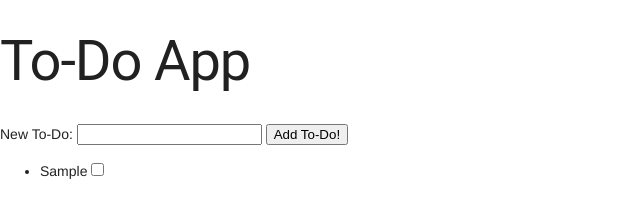
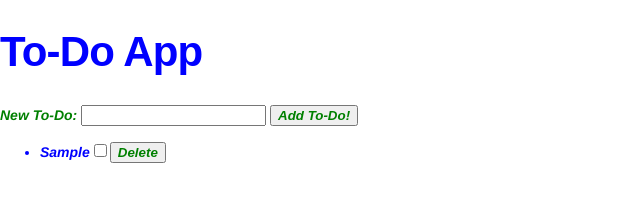
Before and after one commit to gaukale/to-do-app, a plain HTML site: page index.html in a window 1280 px wide. Both pictures are taken after typing "Sample" into the empty fields and a click on the button "Add To-Do!". Shown: the whole page, without its empty margins (0-640 px from the left). Drawn offline with nearby package versions, Linux system fonts and the light colour scheme.

Commit message:
Dom-scripting-part1 assignment

```diff
--- a/app.js
+++ b/app.js
@@ -13,20 +13,28 @@ function onReady() {
    // create a new input
    let checkbox = document.createElement('input');
 
+   let removeLi = document.createElement("Button");
+
    // set the input's type to checkbox
    checkbox.type = "checkbox";
+
+   // set the inputs type to button//
+   removeLi.type = "button";
+
    // set the title
    newLi.textContent = title;
+   removeLi.textContent = "Delete";
 
    // attach the checkbox to the li
    newLi.appendChild(checkbox);
+   newLi.appendChild(removeLi);
+
    // attach the li to the ul
     toDoList.appendChild(newLi);
+
     //empty the input
     newToDoText.value = '';
-
   });
-
   }
 window.onload = function() {
       onReady();
--- a/index.html
+++ b/index.html
@@ -2,8 +2,11 @@
  <html>
    <head>
      <meta name="viewport" content="width=device-width, initial-scale=1">
-     <link rel="stylesheet" href="https://code.getmdl.io/1.3.0/material.grey-lime.min.css">
+     <!-- Material Design Lite -->
+     <link rel="stylesheet" href="https://code.getmdl.io/1.3.0/material.light_blue-cyan.min.css">
      <script defer src="https://code.getmdl.io/1.3.0/material.min.js"></script>
+     <!-- Custom Styles -->
+   <link rel="stylesheet" href="styles/main.css">
      <!-- Font Awesome -->
       <link href="https://maxcdn.bootstrapcdn.com/font-awesome/4.7.0/css/font-awesome.min.css" rel="stylesheet">
 
@@ -15,7 +18,6 @@
      <label for="newToDoText">New To-Do:</label>
      <input type="text" id="newToDoText">
      <button type="submit">Add To-Do!</button>
-
    </form>
    <ul id="toDoList">
   </ul>
--- /dev/null
+++ b/styles/main.css
@@ -0,0 +1,23 @@
+h1 {
+ color: blue;
+ font-weight: bold;
+ font-family:sans-serif;
+font-size: 3rem;
+}
+label {
+  color: green;
+  font-weight: bold;
+  font-style: italic;
+}
+button {
+
+  font-weight: bold;
+  font-style: italic;
+  color: green;
+}
+ul{
+  color: blue;
+  font-weight: bold;
+  font-style: italic;
+
+}
```
